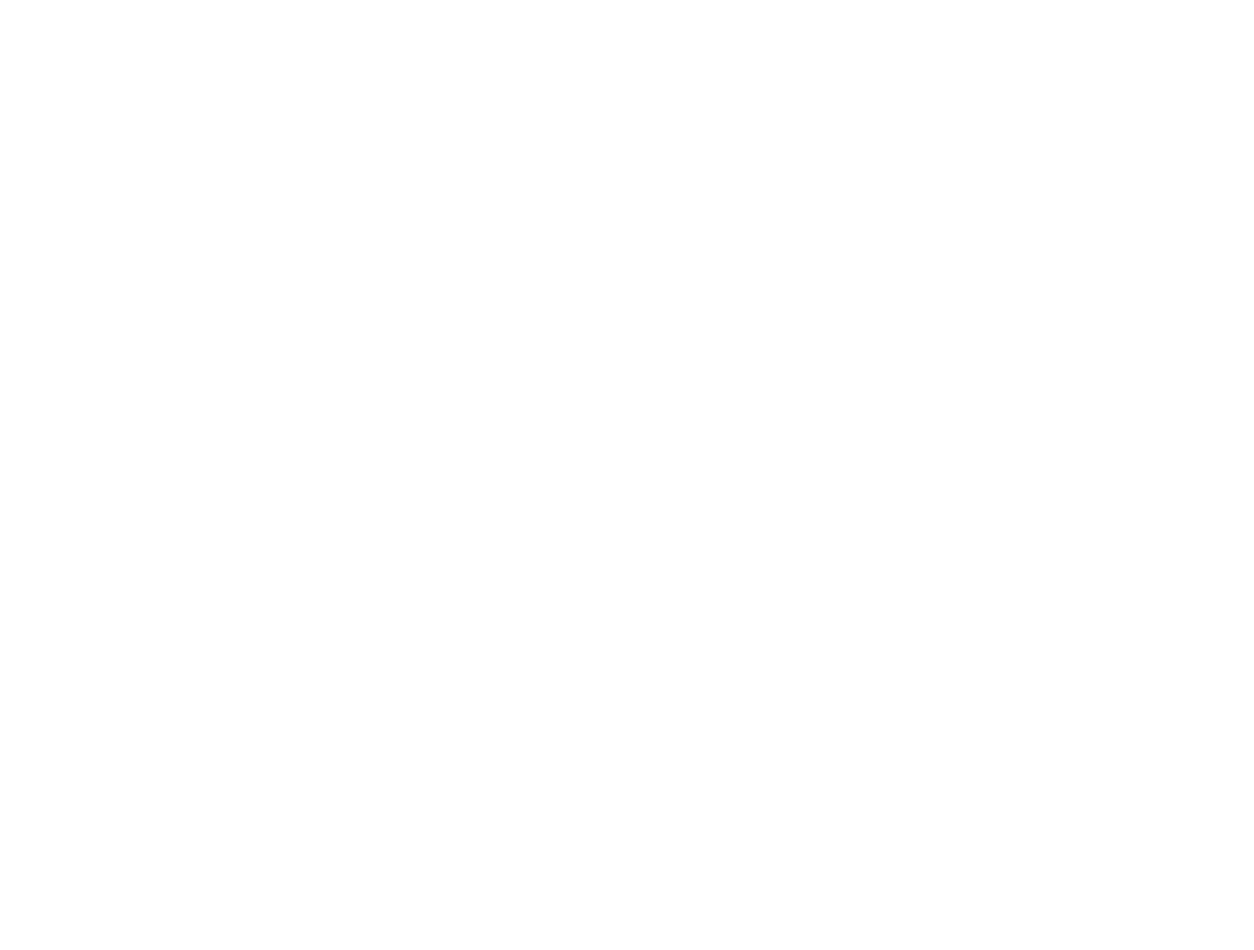
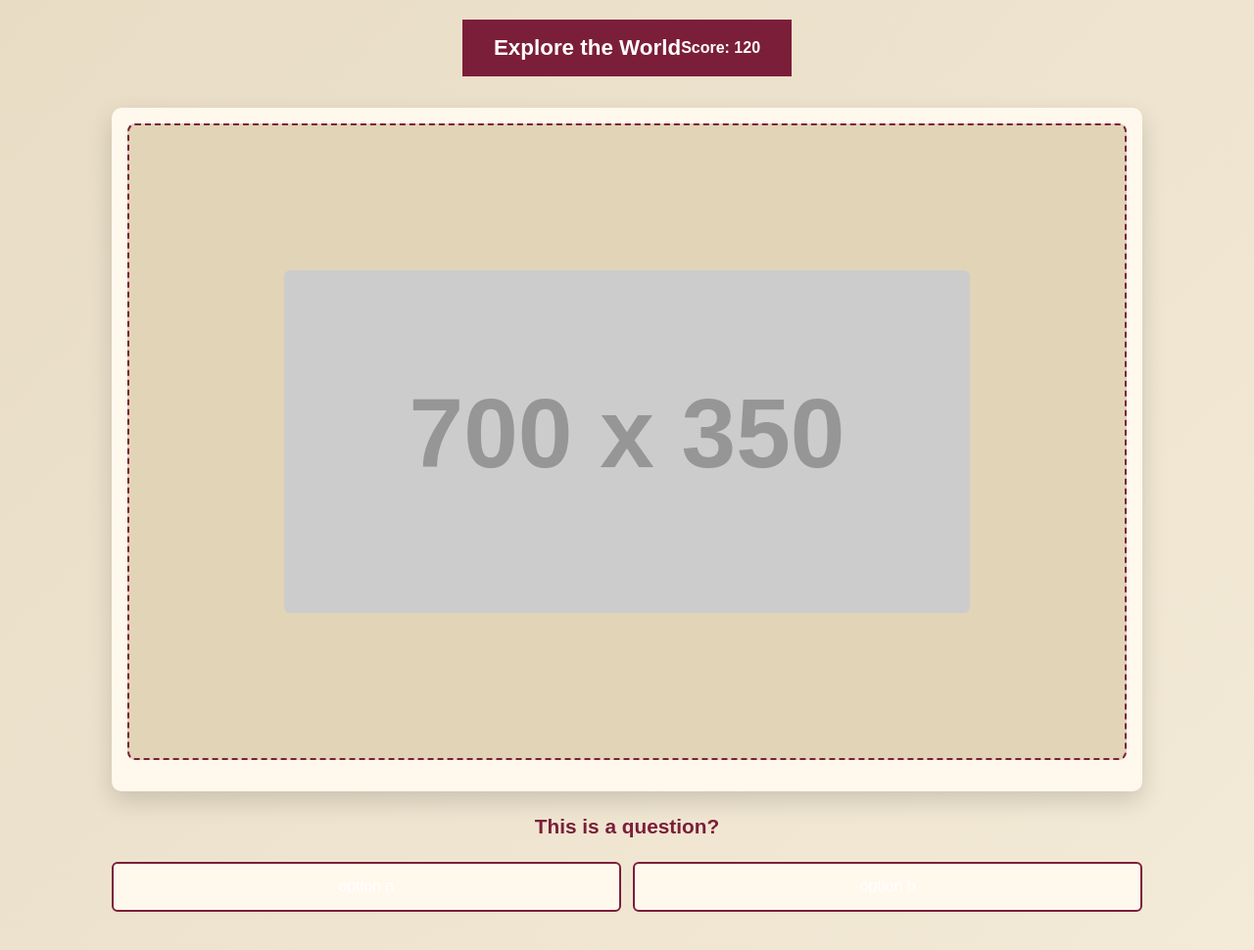
Before and after one commit to LeanneCodes/crown-and-consequence, a website: page public/scene.html in a window 1280 px wide. Shown: the whole page at 98% size. Before the commit the page ends 800 px from the top, so only its background shows below. Drawn offline with Linux system fonts and the light colour scheme; placeholder pictures from the web are drawn by us.

Commit message:
latest frontend changes

```diff
--- a/public/css/style.css
+++ b/public/css/style.css
@@ -8,7 +8,7 @@
     min-height: 100vh;
     background: linear-gradient(135deg, #E8DCC5, #F3EAD7);
     display: flex;
-    flex-direction: column; /* Stacks logo above the container */
+    flex-direction: column;
     justify-content: center;
     align-items: center;
     padding: 20px;
@@ -18,7 +18,7 @@
     margin-bottom: 30px;
     display: flex;
     justify-content: center;
-    /* Fancy subtle animation to make it feel high-end */
+
     filter: drop-shadow(0 4px 6px rgba(0, 0, 0, 0.1));
     transition: transform 0.4s cubic-bezier(0.175, 0.885, 0.32, 1.275);
 }
@@ -26,7 +26,6 @@
 .header-logo img {
     max-width: 220px;
     height: auto;
-    /* Ensures the logo background doesn't show a 'white box' on different screens */
     mix-blend-mode: multiply;
 }
 
@@ -106,6 +105,7 @@
 .selection-card.wide {
   max-width: 800px;
   width: 100%;
+  margin: 0 auto;
 }
 
 .options-grid {
@@ -119,6 +119,8 @@
 .grid-6 {
     grid-template-columns: repeat(3, 1fr);
 }
+
+
 
 .option-item {
     background: #fff;
@@ -280,11 +282,91 @@
 }
 
 .main-logo {
-    max-width: 180px; /* Adjust size for the full logo */
+    max-width: 180px;
     height: auto;
 }
 
 .compact-logo {
-    max-width: 100px; /* Adjust size for the crown-only logo */
+    max-width: 100px;
     height: auto;
 }
+
+
+/* Header */
+.game-header {
+  background-color: #7B1E3A;
+  color: #fff;
+  padding: 1rem 2rem;
+  display: flex;
+  justify-content: space-between;
+  align-items: center;
+}
+.game-header h1 {
+  font-size: 1.4rem;
+}
+.score {
+  font-size: 1rem;
+  font-weight: bold;
+}
+/* Main container */
+.game-container {
+  flex: 1;
+  padding: 2rem;
+  width: 90%;
+  margin: 0 auto;
+}
+/* Game display (image area) */
+.game-display {
+  background-color: #FFF8ED;
+  border-radius: 10px;
+  padding: 1rem;
+  box-shadow: 0 10px 25px rgba(0, 0, 0, 0.15);
+  margin-bottom: 1.5rem;
+  display: flex;
+  justify-content: center;
+  align-items: center;
+}
+.image-placeholder {
+  width: 100%;
+  height: 650px;
+  background-color: #E2D4B7;
+  border: 2px dashed #7B1E3A;
+  border-radius: 8px;
+  display: flex;
+  justify-content: center;
+  align-items: center;
+  overflow: hidden;
+}
+.image-placeholder img {
+  max-width: 100%;
+  max-height: 100%;
+  border-radius: 6px;
+}
+/* Question */
+.question-area {
+  margin-bottom: 1.5rem;
+}
+.question-area h2 {
+  text-align: center;
+  color: #7B1E3A;
+  font-size: 1.3rem;
+}
+/* Options */
+.options {
+  display: grid;
+  grid-template-columns: repeat(2, 1fr);
+  gap: 0.8rem;
+}
+.option-btn {
+  padding: 0.9rem;
+  background-color: #FFF8ED;
+  border: 2px solid #7B1E3A;
+  border-radius: 6px;
+  font-size: 1rem;
+  cursor: pointer;
+  transition: background-color 0.2s ease, color 0.2s ease;
+}
+.option-btn:hover {
+  background-color: #7B1E3A;
+  color: #fff;
+}
--- a/public/scene.html
+++ b/public/scene.html
@@ -1,12 +1,33 @@
 <!DOCTYPE html>
 <html lang="en">
 <head>
-    <meta charset="UTF-8">
-    <meta name="viewport" content="width=device-width, initial-scale=1.0">
-    <link rel="icon" type="image/png" href="assets/cc-logo-simple.png">
-    <title>Crown And Consequence</title>
+  <meta charset="UTF-8" />
+  <title>Game | crowns and Consequences</title>
+  <link rel="stylesheet" href="css/style.css" />
 </head>
 <body>
-
+  <!-- Headre -->
+  <header class="game-header">
+    <h1>Explore the World</h1>
+    <div class="score">Score: 120</div>
+  </header>
+  <!-- Main Game Area -->
+  <main class="game-container">
+    <!-- Image nad Game Display with Placeholder Box -->
+    <section class="game-display">
+      <div class="image-placeholder">
+        <img src="https://via.placeholder.com/700x350" alt="Image" />
+      </div>
+    </section>
+    <!-- Question -->
+    <section class="question-area">
+      <h2>This is a question?</h2>
+    </section>
+    <!-- Answer Otions -->
+    <section class="options">
+      <button class="option-btn">option a</button>
+      <button class="option-btn">option b</button>
+    </section>
+  </main>
 </body>
 </html>
```
Also changed, not shown: public/character.html (+1 -1 lines), public/end.html (+27 -0 lines), public/js/scene.js (+46 -0 lines), public/settings.html (+0 -14 lines), public/assets/london.jpg (added), public/client.js (added).
